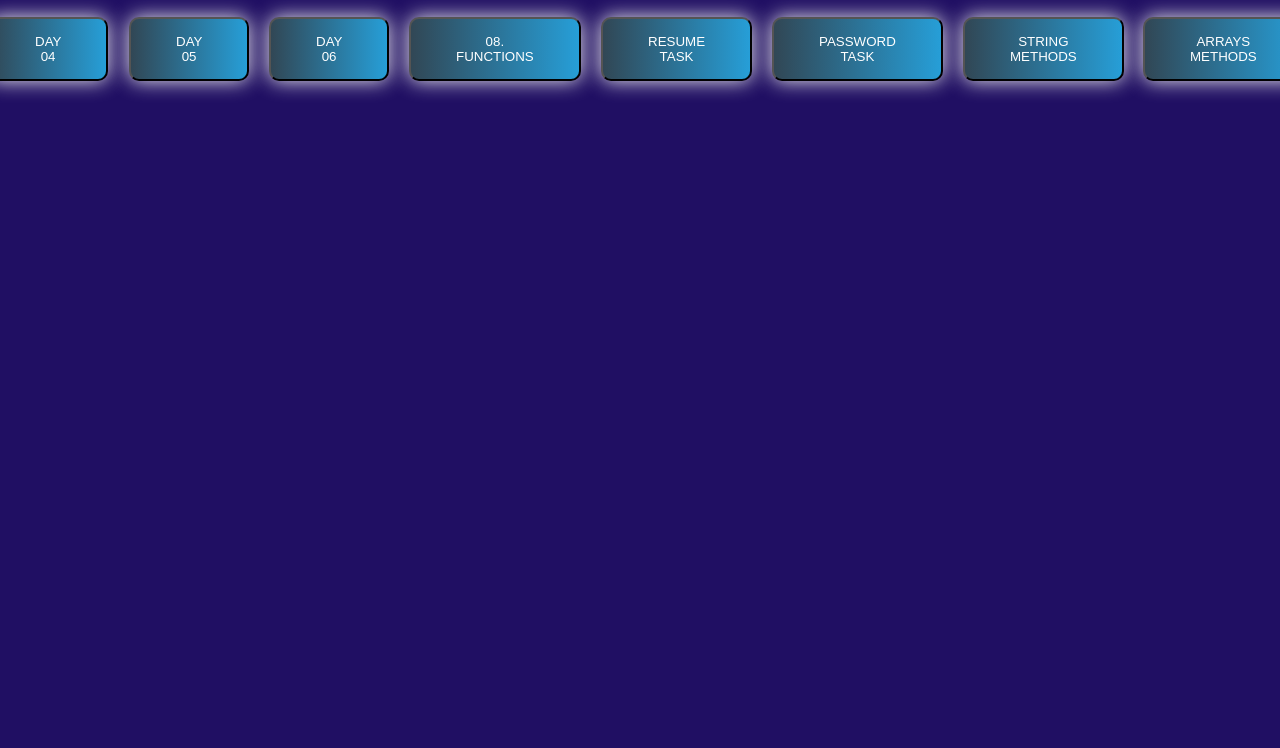
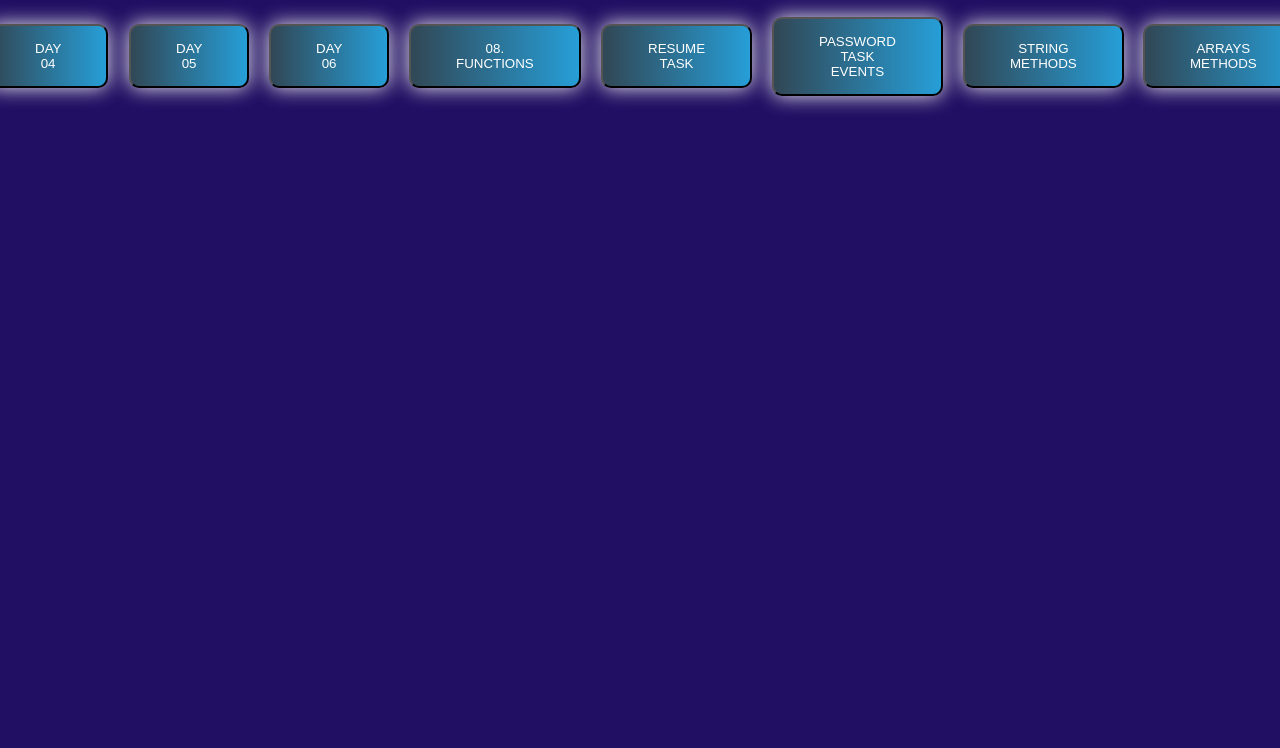
Before and after one commit to Manisha-athili/javaScript_10k, a plain HTML site: page index.html in a window 1280 px wide. Shown: the part 73-821 px from the top of the page. Drawn offline with nearby package versions, Linux system fonts and the light colour scheme.

Commit message:
password task events

```diff
--- a/index.html
+++ b/index.html
@@ -60,7 +60,7 @@
     <a href="day06/task.html" ><button class="button1 animate__animated animate__backInLeft animate__slow">day 06</button></a>
     <a href="day08/function_tasks.html" ><button class="button1 animate__animated animate__backInLeft animate__slow">08. functions</button></a>
     <a href="day11DOM/resumeTask.html"><button class="button1 animate__animated animate__backInLeft animate__slow">resume task </button></a>
-    <a href="day14/task.html"><button class="button1 animate__animated animate__backInLeft animate__slow">Password task </button></a>
+    <a href="day14/task.html"><button class="button1 animate__animated animate__backInLeft animate__slow">Password task events</button></a>
     <a href="day15/stringMethodtask.html"><button class="button1 animate__animated animate__backInLeft animate__slow">String methods</button></a>
     <a href="day16/task.html"><button class="button1 animate__animated animate__backInLeft animate__slow">Arrays methods</button></a>
 
```
